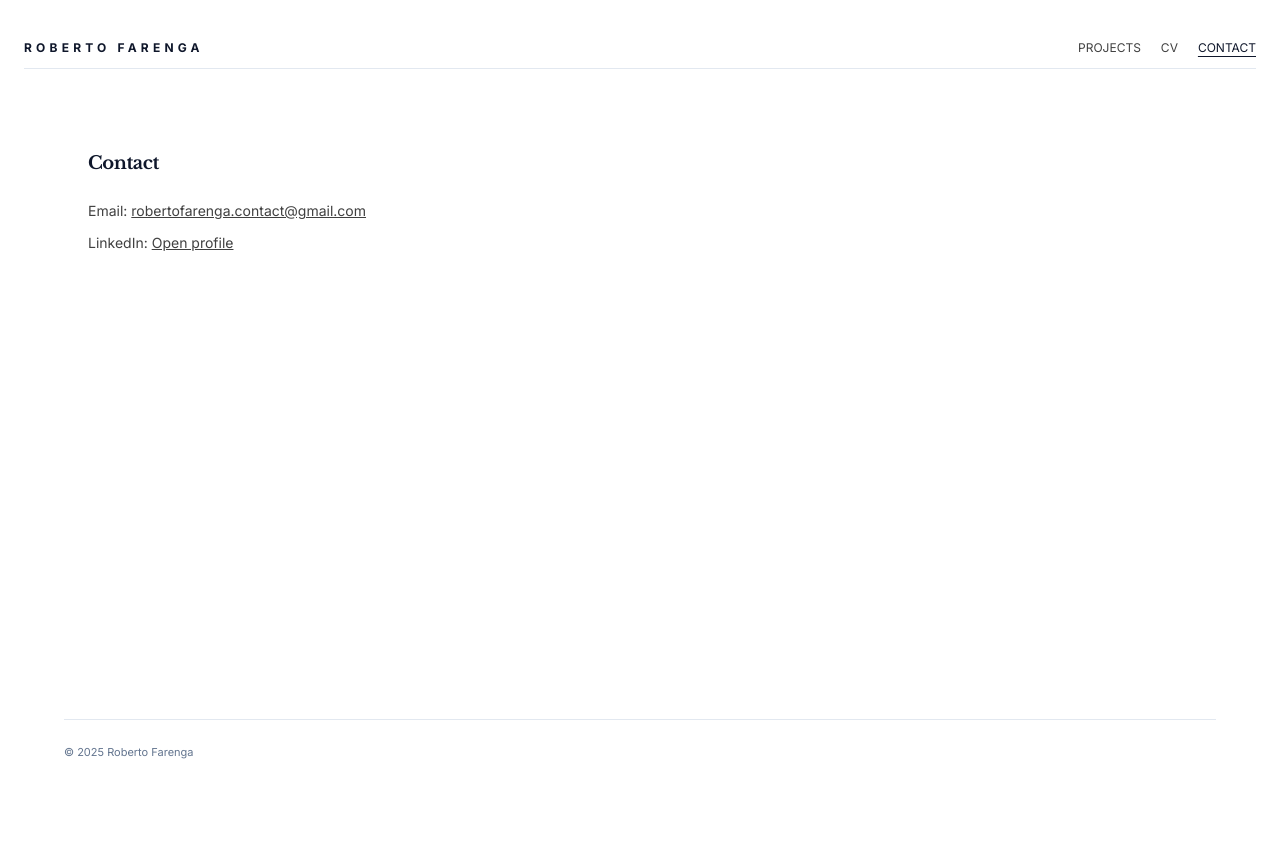
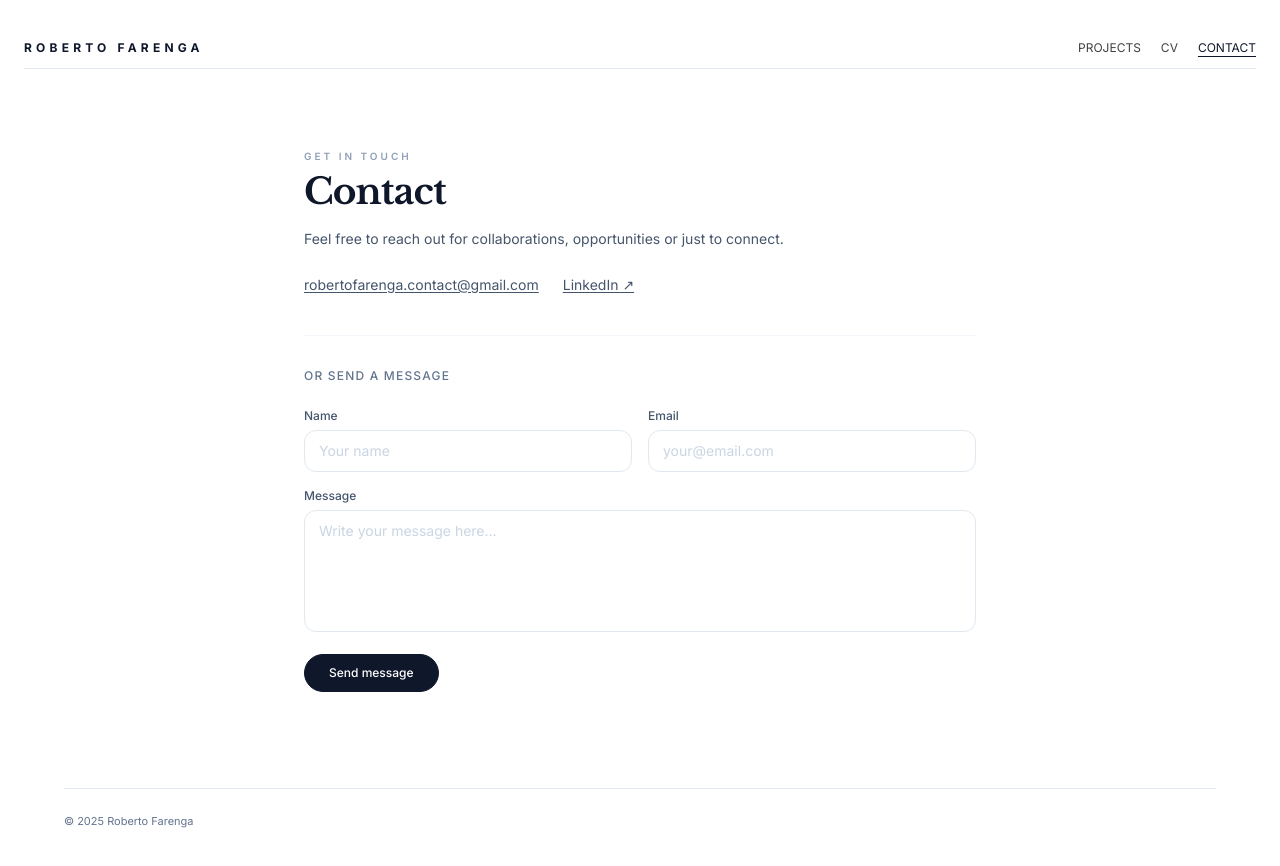
Before and after one commit to RobertoFare2002/roberto-farenga-website, a Next.js app: page /contact in a window 1280 px wide. Shown: the top 866 px of the page. Before the commit the page ends 800 px from the top, so only its background shows below. Built offline with nearby package versions, Linux system fonts and the light colour scheme.

Commit message:
Add profile photo and contact form

```diff
--- /dev/null
+++ b/app/api/contact/route.ts
@@ -0,0 +1,34 @@
+import { NextResponse } from "next/server";
+import { Resend } from "resend";
+
+const resend = new Resend(process.env.RESEND_API_KEY);
+
+export async function POST(req: Request) {
+  const { name, email, message } = await req.json();
+
+  if (!name || !email || !message) {
+    return NextResponse.json({ error: "Missing fields." }, { status: 400 });
+  }
+
+  if (typeof email !== "string" || !email.includes("@")) {
+    return NextResponse.json({ error: "Invalid email." }, { status: 400 });
+  }
+
+  if (!process.env.RESEND_API_KEY) {
+    return NextResponse.json({ error: "Email service not configured." }, { status: 500 });
+  }
+
+  try {
+    await resend.emails.send({
+      from: "Portfolio <onboarding@resend.dev>",
+      to: "robertofarenga.contact@gmail.com",
+      replyTo: email,
+      subject: `Portfolio contact — ${name}`,
+      text: `Name: ${name}\nEmail: ${email}\n\n${message}`,
+    });
+
+    return NextResponse.json({ ok: true });
+  } catch {
+    return NextResponse.json({ error: "Failed to send." }, { status: 500 });
+  }
+}
--- /dev/null
+++ b/app/contact/ContactForm.tsx
@@ -0,0 +1,117 @@
+"use client";
+
+import { useState } from "react";
+
+type Status = "idle" | "sending" | "sent" | "error";
+
+export default function ContactForm() {
+  const [name, setName] = useState("");
+  const [email, setEmail] = useState("");
+  const [message, setMessage] = useState("");
+  const [status, setStatus] = useState<Status>("idle");
+  const [errorMsg, setErrorMsg] = useState("");
+
+  async function handleSubmit(e: React.FormEvent) {
+    e.preventDefault();
+    setStatus("sending");
+    setErrorMsg("");
+
+    try {
+      const res = await fetch("/api/contact", {
+        method: "POST",
+        headers: { "Content-Type": "application/json" },
+        body: JSON.stringify({ name, email, message }),
+      });
+
+      if (!res.ok) {
+        const data = await res.json().catch(() => ({}));
+        setErrorMsg(data.error || "Something went wrong.");
+        setStatus("error");
+        return;
+      }
+
+      setStatus("sent");
+      setName("");
+      setEmail("");
+      setMessage("");
+    } catch {
+      setErrorMsg("Network error. Try again.");
+      setStatus("error");
+    }
+  }
+
+  if (status === "sent") {
+    return (
+      <div className="rounded-2xl border border-emerald-200 bg-emerald-50 px-6 py-8 text-center">
+        <p className="text-sm font-medium text-emerald-800">Message sent.</p>
+        <p className="mt-1 text-xs text-emerald-600">I&apos;ll get back to you soon.</p>
+        <button
+          type="button"
+          onClick={() => setStatus("idle")}
+          className="mt-4 text-xs text-emerald-700 underline underline-offset-2 hover:text-emerald-900 transition-colors"
+        >
+          Send another
+        </button>
+      </div>
+    );
+  }
+
+  return (
+    <form onSubmit={handleSubmit} className="space-y-4">
+      <div className="grid grid-cols-1 gap-4 sm:grid-cols-2">
+        <div>
+          <label className="block text-xs font-medium text-slate-600 mb-1.5">
+            Name
+          </label>
+          <input
+            type="text"
+            required
+            value={name}
+            onChange={(e) => setName(e.target.value)}
+            placeholder="Your name"
+            className="w-full rounded-xl border border-slate-200 px-3.5 py-2.5 text-sm outline-none focus:border-slate-400 transition-colors placeholder:text-slate-300"
+          />
+        </div>
+        <div>
+          <label className="block text-xs font-medium text-slate-600 mb-1.5">
+            Email
+          </label>
+          <input
+            type="email"
+            required
+            value={email}
+            onChange={(e) => setEmail(e.target.value)}
+            placeholder="your@email.com"
+            className="w-full rounded-xl border border-slate-200 px-3.5 py-2.5 text-sm outline-none focus:border-slate-400 transition-colors placeholder:text-slate-300"
+          />
+        </div>
+      </div>
+
+      <div>
+        <label className="block text-xs font-medium text-slate-600 mb-1.5">
+          Message
+        </label>
+        <textarea
+          required
+          value={message}
+          onChange={(e) => setMessage(e.target.value)}
+          placeholder="Write your message here…"
+          rows={5}
+          className="w-full rounded-xl border border-slate-200 px-3.5 py-2.5 text-sm outline-none focus:border-slate-400 transition-colors resize-none placeholder:text-slate-300"
+        />
+      </div>
+
+      {status === "error" && (
+        <p className="text-xs text-red-500">{errorMsg}</p>
+      )}
+
+      <button
+        type="submit"
+        disabled={status === "sending"}
+        className="rounded-full border border-slate-900 bg-slate-900 px-6 py-2.5 text-xs font-medium text-white hover:bg-slate-700 disabled:opacity-50 transition-colors"
+      >
+        {status === "sending" ? "Sending…" : "Send message"}
+      </button>
+    </form>
+  );
+}
--- a/app/contact/page.tsx
+++ b/app/contact/page.tsx
@@ -1,4 +1,5 @@
 import type { Metadata } from "next";
+import ContactForm from "./ContactForm";
 import { CONTACT } from "@/app/lib/constants";
 
 export const metadata: Metadata = {
@@ -9,30 +10,45 @@ export const metadata: Metadata = {
 export default function ContactPage() {
   return (
     <main>
-      <div className="w-full max-w-6xl mx-auto px-6">
-        <section className="mt-6 sm:mt-12 max-w-2xl">
-          <h1 className="title-serif text-lg font-semibold tracking-tight text-slate-900">
+      <div className="w-full max-w-2xl mx-auto px-2 sm:px-0">
+        <section className="mt-6 sm:mt-12">
+          <p className="text-[10px] tracking-[0.3em] font-semibold text-slate-400 uppercase">
+            Get in touch
+          </p>
+          <h1 className="title-serif mt-2 text-3xl sm:text-4xl font-bold tracking-tight text-slate-900">
             Contact
           </h1>
+          <p className="mt-4 text-sm text-slate-600 leading-relaxed">
+            Feel free to reach out for collaborations, opportunities or just to connect.
+          </p>
 
-          <div className="mt-6 space-y-3 text-sm text-neutral-700">
-            <p>
-              Email:{" "}
-              <a className="underline hover:text-slate-900" href={`mailto:${CONTACT.email}`}>
+          {/* Direct links */}
+          <div className="mt-6 flex gap-6 text-sm text-slate-600">
+            <a
+              href={`mailto:${CONTACT.email}`}
+              className="hover:text-slate-900 transition-colors underline underline-offset-2"
+            >
               {CONTACT.email}
             </a>
-            </p>
-            <p>
-              LinkedIn:{" "}
             <a
-                className="underline hover:text-slate-900"
               href={CONTACT.linkedin}
               target="_blank"
               rel="noreferrer"
+              className="hover:text-slate-900 transition-colors underline underline-offset-2"
             >
-                Open profile
+              LinkedIn ↗
             </a>
+          </div>
+
+          {/* Divider */}
+          <div className="mt-10 border-t border-slate-100" />
+
+          {/* Form */}
+          <div className="mt-8">
+            <p className="text-xs font-medium text-slate-500 mb-6 uppercase tracking-widest">
+              Or send a message
             </p>
+            <ContactForm />
           </div>
         </section>
       </div>
--- a/app/page.tsx
+++ b/app/page.tsx
@@ -1,4 +1,5 @@
 import Link from "next/link";
+import Image from "next/image";
 import { CONTACT } from "@/app/lib/constants";
 
 export default function Home() {
@@ -8,13 +9,28 @@ export default function Home() {
 
         {/* Hero */}
         <section className="mt-10 sm:mt-16">
-          <p className="text-[10px] tracking-[0.3em] font-semibold text-slate-400 uppercase">
-            Finance · Research · Analysis
-          </p>
 
-          <h1 className="title-serif mt-4 text-4xl sm:text-5xl font-bold tracking-tight text-slate-900 leading-tight">
-            Roberto<br />Farenga
-          </h1>
+          {/* Photo + name row */}
+          <div className="flex items-center gap-5">
+            <div className="relative w-16 h-16 sm:w-20 sm:h-20 rounded-full overflow-hidden border border-slate-200 bg-slate-100 shrink-0">
+              <Image
+                src="/profile.jpg"
+                alt="Roberto Farenga"
+                fill
+                className="object-cover"
+                priority
+              />
+            </div>
+
+            <div>
+              <p className="text-[10px] tracking-[0.3em] font-semibold text-slate-400 uppercase">
+                Finance · Research · Analysis
+              </p>
+              <h1 className="title-serif mt-1.5 text-3xl sm:text-4xl font-bold tracking-tight text-slate-900 leading-tight">
+                Roberto Farenga
+              </h1>
+            </div>
+          </div>
 
           <p className="mt-3 text-sm text-slate-500">
             MSc Banking &amp; Finance · Università Cattolica, Milan
--- a/package.json
+++ b/package.json
@@ -11,7 +11,8 @@
   "dependencies": {
     "next": "16.0.10",
     "react": "19.2.1",
-    "react-dom": "19.2.1"
+    "react-dom": "19.2.1",
+    "resend": "^6.10.0"
   },
   "devDependencies": {
     "@tailwindcss/postcss": "^4",
```
Also changed, not shown: .claude/settings.local.json (added), public/profile.jpg (added), 1 other file (tests, documents, lock files or other folders). Lines whose indentation alone changed are shown as unchanged.
